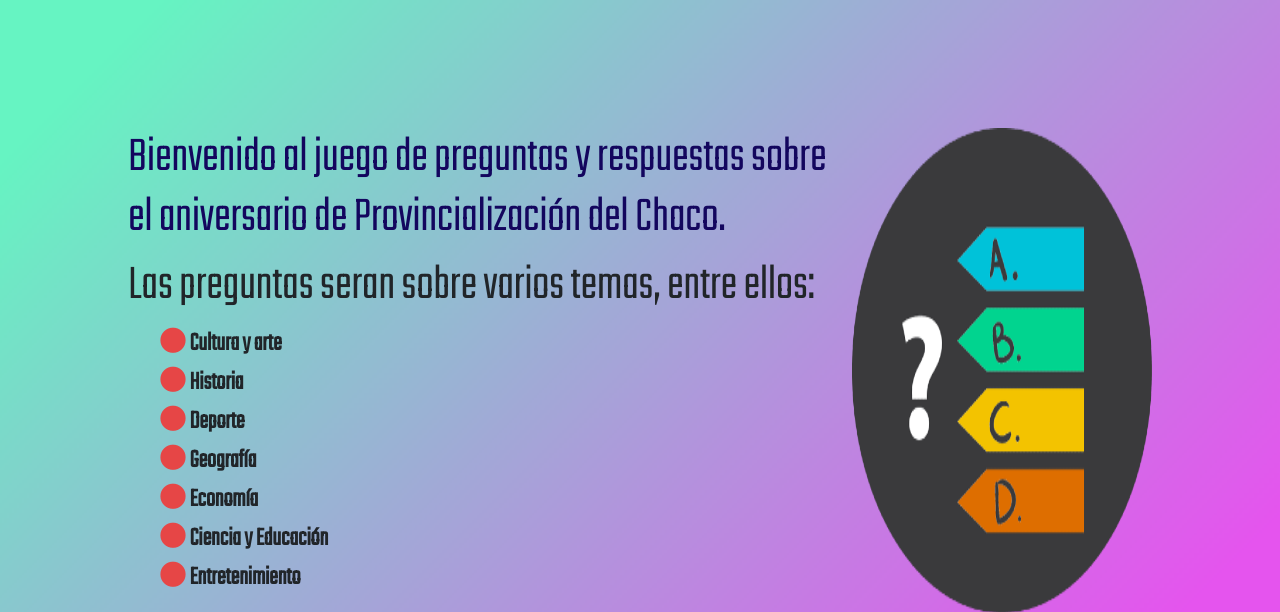
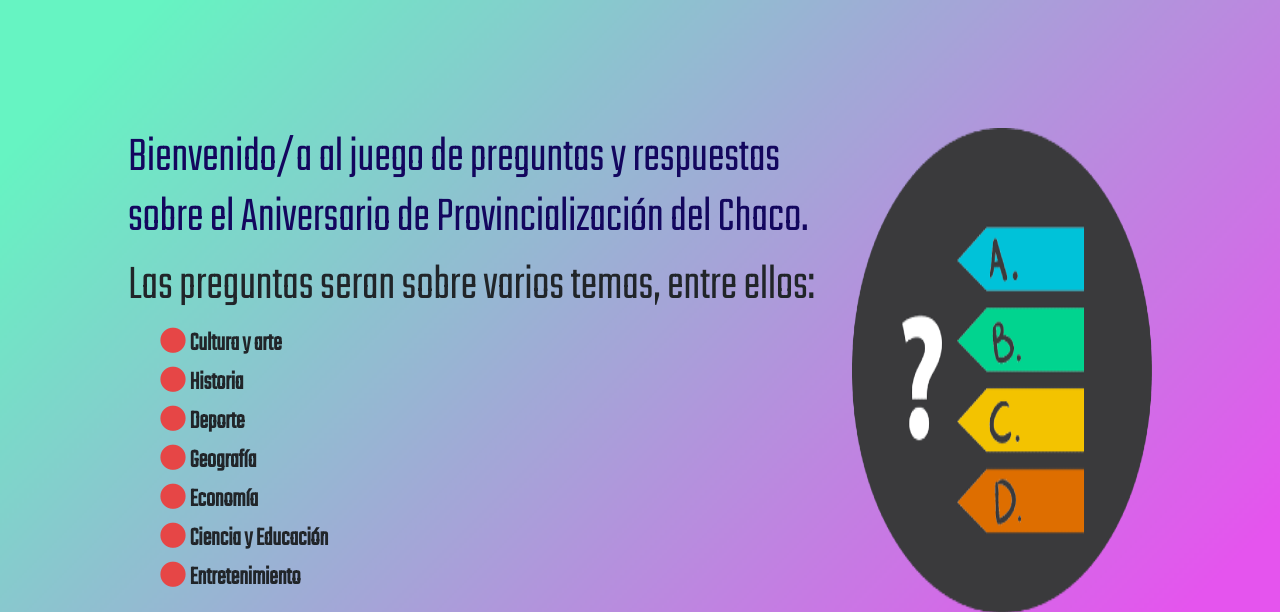
Before and after one commit to MadeleinGallardo/Informatorio-Quiz, a Django app: page / in a window 1280 px wide. Shown: the part 109-721 px from the top of the page. Run offline with Django 3.2, Linux system fonts and the light colour scheme; some web fonts are replaced.

Commit message:
Arregle algunos errores

```diff
--- a/templates/base.html
+++ b/templates/base.html
@@ -23,7 +23,7 @@
         <nav>
             <ul class="menu">
               <li class="logo"><a href="{% url 'inicio' %}"><img src="/static/img/quiz-principal.png" alt=""></a></li>
-              <li class="item"><a href="/jugar">Jugar <i class="fas fa-gamepad"></i></a></li>
+              <li class="item"><a href="/juego">Jugar <i class="fas fa-gamepad"></i></a></li>
               <li class="toggle"><a href="#"><i class="fas fa-bars"></i></a></li>
               {%  if user.is_staff %}
               <li class="">
--- a/templates/quiz/inicio.html
+++ b/templates/quiz/inicio.html
@@ -2,7 +2,7 @@
 <div style="display:none;" id="myDiv" class="animate-bottom">
 {% extends 'base.html' %}
 {% load static %}
-{% block title %}Bienvenido{% endblock %}
+{% block title %}Quiz Game{% endblock %}
 
   <!--ESTO ES UNA PRUEBA-->
   {% block content %}
@@ -10,7 +10,7 @@
       <section>
           <div class="caja1">
             <div>
-              <h2 class="portada animate__bounceIn"> Bienvenido al juego de preguntas y respuestas sobre el aniversario de Provincialización del Chaco.</h2>
+              <h2 class="portada animate__bounceIn"> Bienvenido/a  al juego de preguntas y respuestas sobre el Aniversario de Provincialización del Chaco.</h2>
               <h3 class="portada">Las preguntas seran sobre varios temas, entre ellos:</h3>
               <ul class="portada-lista">
                   <li><i class="fas fa-circle"></i> Cultura y arte</li>
```
Also changed, not shown: templates/quiz/juego.html (+1 -13 lines).
